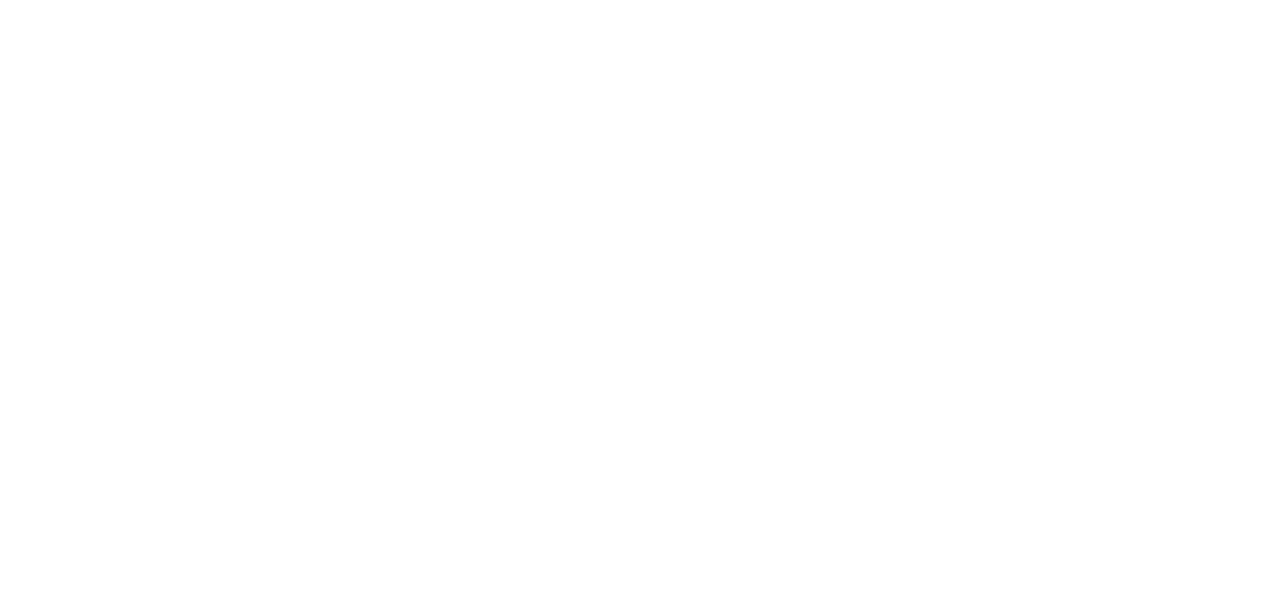
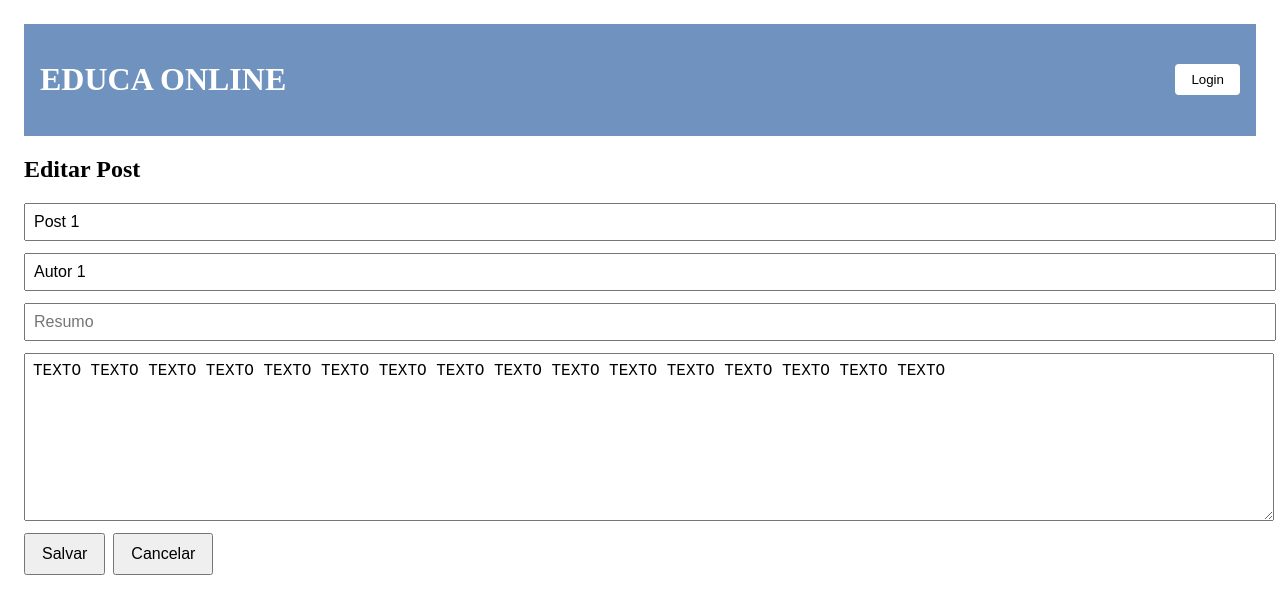
Before and after one commit to barbara-azevedo/techChallenge3, a React (Vite) app: page /edit/1 in a window 1280 px wide. Before the commit this address had no page. Shown: the top 614 px of the page. Built offline with nearby package versions, Linux system fonts and the light colour scheme.

Commit message:
Remoção botão duplicado na criação de posts. Correção das rotas - ao invés de directionar sempre ao Home, apenas voltar para a página anterior ao cancelar. Remoção de cancelar duplicado.

```diff
--- a/src/pages/CreatePost.tsx
+++ b/src/pages/CreatePost.tsx
@@ -92,23 +92,19 @@ const CreatePost: React.FC = () => {
     };
 
     const handleCancel = () => {
-        navigate(-1); // Retorna para a página anterior
+        navigate(-1);
     };
 
     const handleSave = (e: React.FormEvent) => {
         e.preventDefault();
         console.log('Post criado:', formData);
-        // Aqui, você pode adicionar a lógica para salvar o post na API ou no estado global
-        navigate('/posts'); // Redireciona para a lista de posts (ou outra página)
+        navigate(-1);
     };
 
     return (
         <Container>
             <Header>
                 <Title>Criar Novo Post</Title>
-                <Button className="cancel" onClick={handleCancel}>
-                    Cancelar
-                </Button>
             </Header>
             <Form onSubmit={handleSave}>
                 <Label htmlFor="title">Título</Label>
--- /dev/null
+++ b/src/pages/EditPost.tsx
@@ -0,0 +1,123 @@
+import React, { useState, useEffect } from 'react';
+import { useNavigate, useParams } from 'react-router-dom';
+import styled from 'styled-components';
+import Header from '../components/Header';
+
+// Simulação de dados
+const posts = [
+    { id: 1, title: 'Post 1', author: 'Autor 1', content: 'TEXTO TEXTO TEXTO TEXTO TEXTO TEXTO TEXTO TEXTO TEXTO TEXTO TEXTO TEXTO TEXTO TEXTO TEXTO TEXTO', description: 'Resumo do post 1' },
+    { id: 2, title: 'Post 2', author: 'Autor 2', content: 'TEXTO TEXTO TEXTO TEXTO TEXTO TEXTO TEXTO TEXTO TEXTO TEXTO TEXTO TEXTO TEXTO TEXTO TEXTO TEXTO', description: 'Resumo do post 2' },
+    { id: 3, title: 'Post 3', author: 'Autor 3', content: 'TEXTO TEXTO TEXTO TEXTO TEXTO TEXTO TEXTO TEXTO TEXTO TEXTO TEXTO TEXTO TEXTO TEXTO TEXTO TEXTO', description: 'Resumo do post 3' },
+    { id: 4, title: 'Post 4', author: 'Autor 4', content: 'TEXTO TEXTO TEXTO TEXTO TEXTO TEXTO TEXTO TEXTO TEXTO TEXTO TEXTO TEXTO TEXTO TEXTO TEXTO TEXTO', description: 'Resumo do post 4' },
+    { id: 5, title: 'Post 5', author: 'Autor 5', content: 'TEXTO TEXTO TEXTO TEXTO TEXTO TEXTO TEXTO TEXTO TEXTO TEXTO TEXTO TEXTO TEXTO TEXTO TEXTO TEXTO', description: 'Resumo do post 5' },
+    { id: 6, title: 'Post 6', author: 'Autor 6', content: 'TEXTO TEXTO TEXTO TEXTO TEXTO TEXTO TEXTO TEXTO TEXTO TEXTO TEXTO TEXTO TEXTO TEXTO TEXTO TEXTO', description: 'Resumo do post 6' },
+    { id: 7, title: 'Post 7', author: 'Autor 7', content: 'TEXTO TEXTO TEXTO TEXTO TEXTO TEXTO TEXTO TEXTO TEXTO TEXTO TEXTO TEXTO TEXTO TEXTO TEXTO TEXTO', description: 'Resumo do post 7' },
+    { id: 8, title: 'Post 8', author: 'Autor 8', content: 'TEXTO TEXTO TEXTO TEXTO TEXTO TEXTO TEXTO TEXTO TEXTO TEXTO TEXTO TEXTO TEXTO TEXTO TEXTO TEXTO', description: 'Resumo do post 8' },
+];
+
+// Estilos
+const FormContainer = styled.div`
+    padding: 16px;
+`;
+
+const Input = styled.input`
+    display: block;
+    width: 100%;
+    margin-bottom: 12px;
+    padding: 8px;
+    font-size: 16px;
+`;
+
+const TextArea = styled.textarea`
+    display: block;
+    width: 100%;
+    height: 150px;
+    margin-bottom: 12px;
+    padding: 8px;
+    font-size: 16px;
+`;
+
+const Button = styled.button`
+    padding: 10px 16px;
+    font-size: 16px;
+    margin-right: 8px;
+`;
+
+const EditPost: React.FC = () => {
+    const { id } = useParams<{ id: string }>();
+    const navigate = useNavigate();
+
+    // Estado para armazenar os dados do post
+    const [post, setPost] = useState({
+        title: '',
+        author: '',
+        summary: '',
+        content: '',
+    });
+
+    // Busca os dados do post pelo ID
+    useEffect(() => {
+        const postData = posts.find((p) => p.id === Number(id));
+        if (postData) {
+            setPost(postData);
+        } else {
+            alert('Post não encontrado');
+            navigate('/');
+        }
+    }, [id, navigate]);
+
+    // Atualiza os dados conforme o usuário digita
+    const handleChange = (e: React.ChangeEvent<HTMLInputElement | HTMLTextAreaElement>) => {
+        const { name, value } = e.target;
+        setPost((prev) => ({ ...prev, [name]: value }));
+    };
+
+    // Função para salvar as alterações
+    const handleSave = () => {
+        console.log('Dados atualizados:', post);
+        navigate(-1);
+    };
+
+    // Função para cancelar a edição
+    const handleCancel = () => {
+        navigate(-1);
+    };
+
+    return (
+        <FormContainer>
+            <Header />
+            <h2>Editar Post</h2>
+            <Input
+                type="text"
+                name="title"
+                value={post.title}
+                onChange={handleChange}
+                placeholder="Título"
+            />
+            <Input
+                type="text"
+                name="author"
+                value={post.author}
+                onChange={handleChange}
+                placeholder="Autor"
+            />
+            <Input
+                type="text"
+                name="summary"
+                value={post.summary}
+                onChange={handleChange}
+                placeholder="Resumo"
+            />
+            <TextArea
+                name="content"
+                value={post.content}
+                onChange={handleChange}
+                placeholder="Conteúdo"
+            />
+            <Button onClick={handleSave}>Salvar</Button>
+            <Button onClick={handleCancel}>Cancelar</Button>
+        </FormContainer>
+    );
+};
+
+export default EditPost;
--- a/src/pages/Home.tsx
+++ b/src/pages/Home.tsx
@@ -23,7 +23,7 @@ const Home: React.FC = () => {
     const [filteredPosts, setFilteredPosts] = useState<Post[]>([]);  // Posts filtrados
     const [searchTerm, setSearchTerm] = useState('');  // Valor do termo de pesquisa
 
-    // Simula a busca de posts (pode ser de uma API)
+    // Simula a busca de posts
     useEffect(() => {
         const fetchedPosts: Post[] = [
             { id: 1, title: 'Post 1', author: 'Autor 1', content: 'TEXTO TEXTO TEXTO TEXTO TEXTO TEXTO TEXTO TEXTO TEXTO TEXTO TEXTO TEXTO TEXTO TEXTO TEXTO TEXTO', description: 'Resumo do post 1' },
--- a/src/pages/Post.tsx
+++ b/src/pages/Post.tsx
@@ -1,10 +1,10 @@
 import React, { useEffect, useState } from 'react';
 import { useParams } from 'react-router-dom';
-import PostContent from '../components/PostContent';  // Componente para exibir o conteúdo do post
-import BackButton from '../components/BackButton';   // Botão para voltar à home
+import PostContent from '../components/PostContent';
+import BackButton from '../components/BackButton';
 import posts from '../components/ListaPostsExemplo';
 import Header from '../components/Header';
-//import ListaPostsExemplo from '../services/data';
+
 
 const Post: React.FC = () => {
     const { id } = useParams<{ id: string }>();  // Captura o parâmetro 'id' da URL
--- a/src/pages/PostManagement.tsx
+++ b/src/pages/PostManagement.tsx
@@ -90,13 +90,11 @@ const PostManagement: React.FC = () => {
     };
 
     const handleAddPost = () => {
-        // Lógica para adicionar novo post (ex.: abrir modal ou redirecionar para uma página)
         navigate('/createpost')
     };
 
     const handleEditPost = (id: number) => {
-        // Lógica para edição do post
-        alert(`Editar post ${id}`);
+        navigate(`/edit/${id}`)
     };
 
     const handleDeletePost = (id: number) => {
--- a/src/pages/login.tsx
+++ b/src/pages/login.tsx
@@ -1,6 +1,6 @@
 import React, { useState } from 'react';
 import styled from 'styled-components';
-import { useNavigate } from 'react-router-dom';  // Para redirecionamento
+import { useNavigate } from 'react-router-dom';
 import BackButton from '../components/BackButton';
 
 // Estilos para a página de login
--- a/src/routes/Routes.tsx
+++ b/src/routes/Routes.tsx
@@ -4,6 +4,7 @@ import Home from '../pages/Home';
 import Login from '../pages/login';
 import Post from '../pages/Post';
 import PostManagement from '../pages/PostManagement';
+import EditPost from '../pages/EditPost';
 
 const AppRoutes = () => {
   return (
@@ -14,6 +15,7 @@ const AppRoutes = () => {
         <Route path="/login" element={<Login />} />
         <Route path="/postmanagement" element={<PostManagement />} />
         <Route path="/createpost" element={<CreatePost />} />
+        <Route path="/edit/:id" element={<EditPost />} />
       </Routes>
     </Router>
   );
```
Also changed, not shown: src/services/api.tsx (+9 -17 lines).
